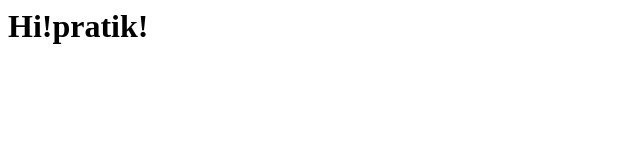
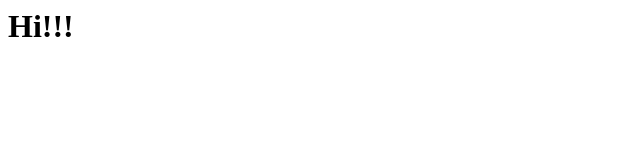
Before and after one commit to AKASHPREET18/ngnix, a plain HTML site: page index.html in a window 1280 px wide. Shown: the whole page, without its empty margins (0-640 px from the left). Drawn offline with Linux system fonts and the light colour scheme.

Commit message:
Update index.html

```diff
--- a/index.html
+++ b/index.html
@@ -1 +1 @@
-<h1> Hi!pratik! </h1>
+<h1> Hi!!! </h1>
```
